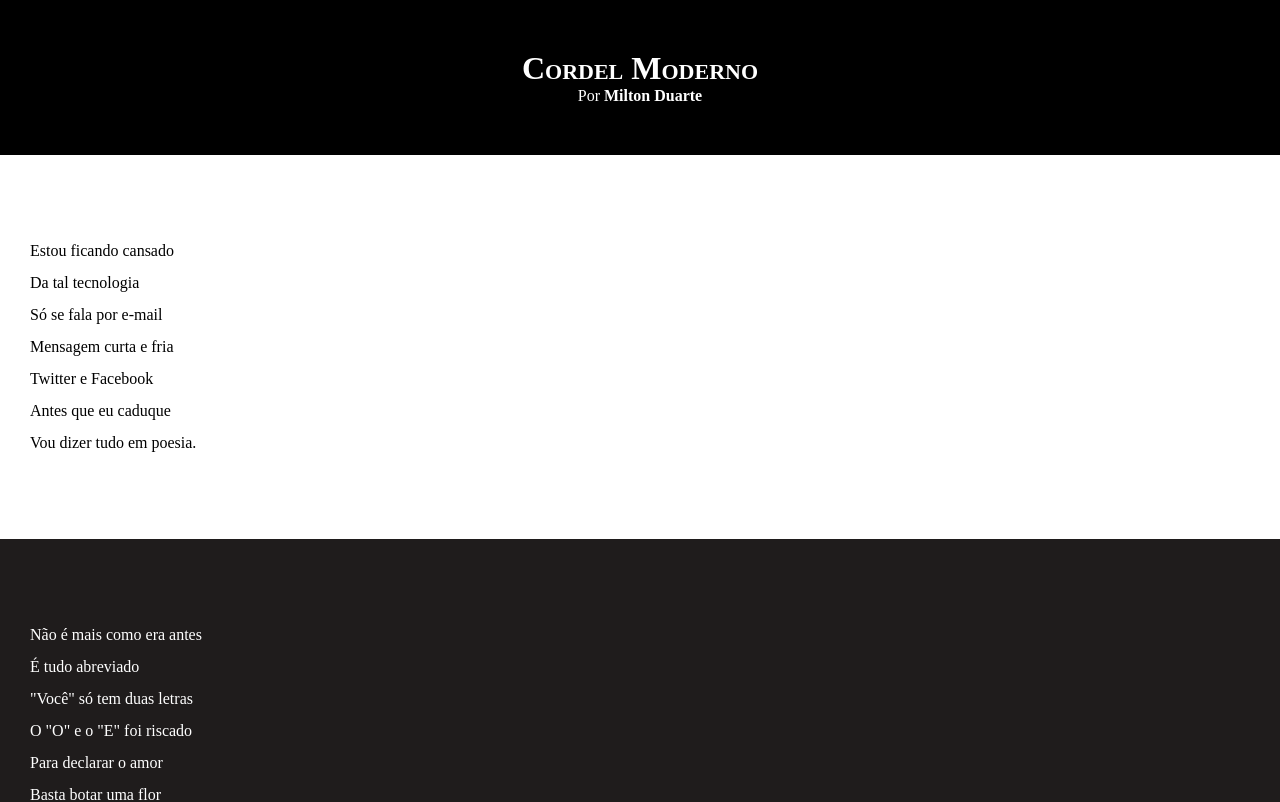
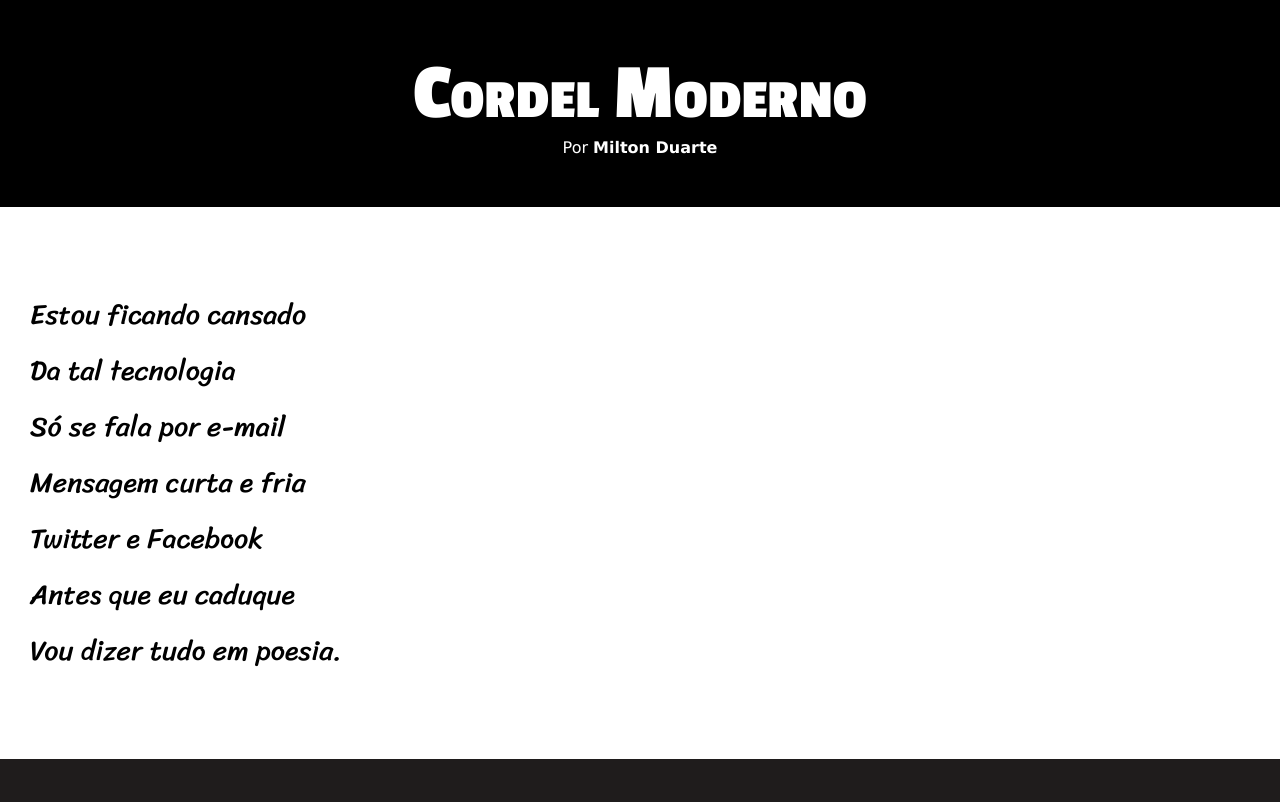
Before and after one commit to Caua-bernardob1/html-css, a plain HTML site: page desafios/d012/index.html in a window 1280 px wide. Shown: the top 802 px of the page. Drawn offline with Linux system fonts and the light colour scheme.

Commit message:
Atualizando Fontes

```diff
--- a/desafios/d012/estilo/style.css
+++ b/desafios/d012/estilo/style.css
@@ -1,13 +1,25 @@
 @charset "UTF-8";
+
+@import url('https://fonts.googleapis.com/css2?family=Passion+One:wght@400;700;900&display=swap');
+
+@import url('https://fonts.googleapis.com/css2?family=Sriracha&display=swap');
+
+:root {
+    --font01: Verdana, Geneva, Tahoma, sans-serif;
+    --fonte02: 'Passion One', cursive;
+    --fonte03: 'Sriracha', cursive;
+}
 
 * {
     margin: 0px;
     padding: 0px;
+    font-size: 1em;
 }
 
 html, body {
     min-height: 100vh;
     background-color: darkgray;
+    font-family: var(--font01);
 }
 
 header {
@@ -19,6 +31,9 @@ header {
 header > h1 {
     padding-top: 50px;
     font-variant: small-caps;
+    font-family: var(--fonte02);
+    font-size: 4em;
+    font-size: 10vh;
 }
 
 header > p {
@@ -40,11 +55,13 @@ section {
     padding-bottom: 10vh;
     line-height: 2em;
     padding-left: 30px;
+    font-family: var(--fonte03);
+    font-size: 3.5vh;
 }
 
 section.normal {
-    color: rgb (51, 51, 51);
-    background-color: white;
+    color: rgb(0, 0, 0);
+    background-color: rgb(255, 255, 255);
 }
 
 section.imagem {
@@ -53,7 +70,8 @@ section.imagem {
 }
 
 section.image > p {
-    width: 400px;
+    display: inline-block;
+    padding: 5px;
     background-color: rgba(0, 0, 0, 0.253);
 }
 
```
